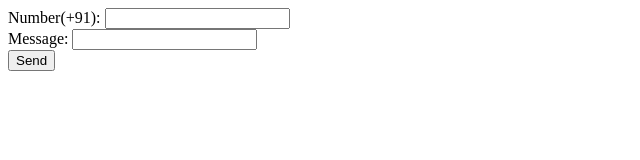
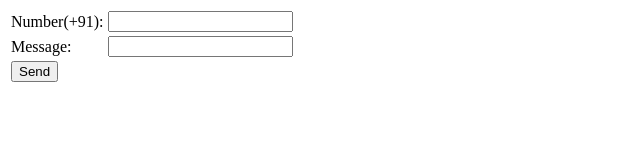
Before and after one commit to souradeep07/sendSMS, a plain HTML site: page docs/index.html in a window 1280 px wide. Shown: the whole page, without its empty margins (0-640 px from the left). Drawn offline with Linux system fonts and the light colour scheme.

Commit message:
Update index.html

```diff
--- a/docs/index.html
+++ b/docs/index.html
@@ -4,9 +4,17 @@
     </head>
 <body>
 <form>
-Number(+91): <input type="tel" id="num" align="center"><br>
-Message: <input type="text" id="msg"  align="center"><br>
-<button type="button"  align="center" onclick="call();">Send</button>
+    <table>
+        <tr>
+<td>Number(+91):</td> <td><input type="tel" id="num" align="center"></td>
+            </tr>
+        <tr>
+<td>Message:</td><td><input type="text" id="msg"  align="center"></td>
+             </tr>
+        <tr>
+<td><button type="button"  align="center" onclick="call();">Send</button></td>
+            </tr>
+        </table>
 </form>
 <script>
             function call(){
```
